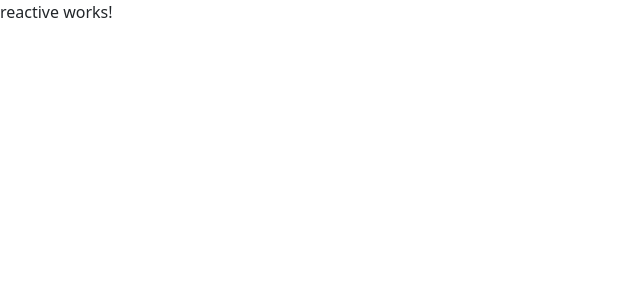
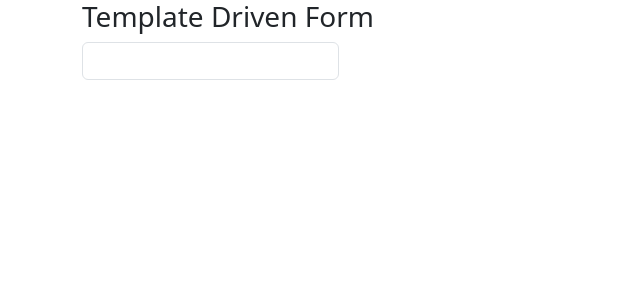
Before and after one commit to cse2020084/user-form, an Angular app: page /reactive-form in a window 1280 px wide. Shown: the top 300 px of the page, without its empty margins (0-640 px from the left). Built offline with nearby package versions, Linux system fonts and the light colour scheme.

Commit message:
start going into reactive forms

```diff
--- a/src/component/reactive-form/reactive/reactive.component.html
+++ b/src/component/reactive-form/reactive/reactive.component.html
@@ -1 +1,10 @@
-<p>reactive works!</p>
+<div class="container">
+    <h3>Template Driven Form</h3>
+    <form action="" class="form-group">
+        <div class="mb-3">
+            <label for="" class="form-label">
+                <input type="text" class="form-control">
+            </label>
+        </div>
+    </form>
+</div>
```
